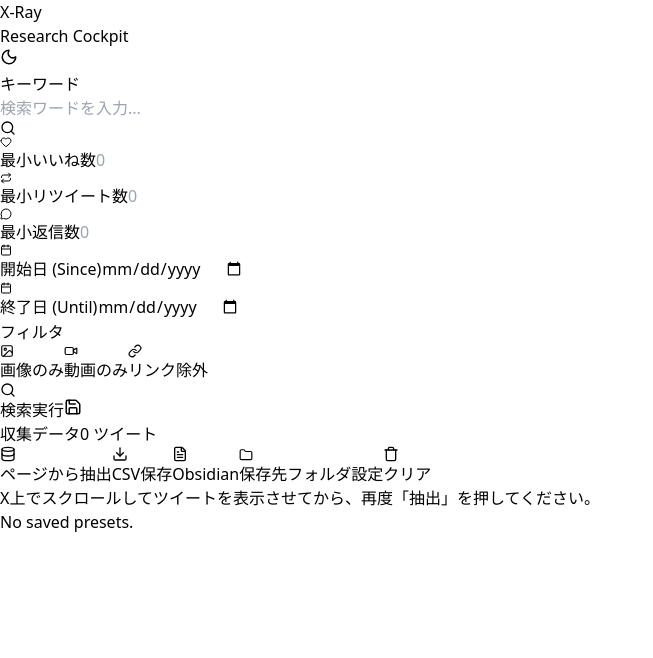
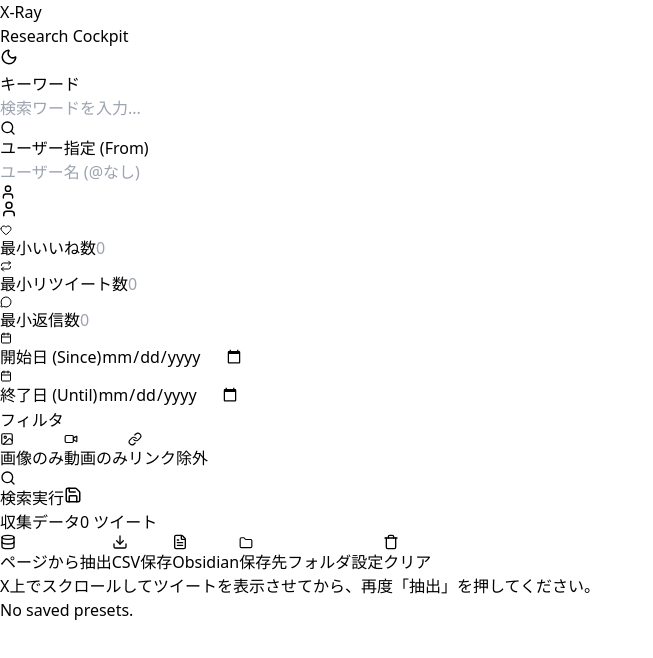
Before and after one commit to kenken0825/X-Ray, a React (Vite) app: page / in a window 1280 px wide. Shown: the top 658 px of the page, without its empty margins (0-653 px from the left). Built offline with nearby package versions, Linux system fonts and the light colour scheme.

Commit message:
feat: 検索フォームにユーザー指定機能を追加し、現在のタブからユーザー名を取得できるようにした

```diff
--- a/src/App.jsx
+++ b/src/App.jsx
@@ -11,6 +11,7 @@
 function App() {
   const [formData, setFormData] = useState({
     keyword: '',
+    fromUser: '',
     minFaves: '',
     minRetweets: '',
     minReplies: '',
--- a/src/components/SearchForm.jsx
+++ b/src/components/SearchForm.jsx
@@ -1,8 +1,7 @@
-import { Search, Save, Calendar, Heart, Repeat, Image, Video, Link as LinkIcon, MessageCircle } from 'lucide-react';
+import { Search, Save, Calendar, Heart, Repeat, Image, Video, Link as LinkIcon, MessageCircle, User } from 'lucide-react';
 import { buildQuery } from '../utils/queryBuilder';
 
 export default function SearchForm({ formData, onChange, onSavePreset }) {
-    // ... existing handlers ...
     const handleChange = (e) => {
         const { name, value } = e.target;
         onChange({ ...formData, [name]: value });
@@ -16,6 +15,32 @@
                 [filterName]: !formData.filters[filterName]
             }
         });
+    };
+
+    const handleGetCurrentUser = async () => {
+        const [tab] = await chrome.tabs.query({ active: true, lastFocusedWindow: true });
+        if (!tab || !tab.url) return;
+
+        try {
+            const url = new URL(tab.url);
+            if (url.hostname === 'x.com' || url.hostname === 'twitter.com') {
+                const pathParts = url.pathname.split('/').filter(Boolean);
+                if (pathParts.length > 0) {
+                    // The first part of the path is usually the username (e.g., x.com/username)
+                    // Exclude reserved paths if necessary, but simple extraction is usually enough
+                    const username = pathParts[0];
+                    if (!['home', 'explore', 'notifications', 'messages', 'search'].includes(username)) {
+                        onChange({ ...formData, fromUser: username });
+                    } else {
+                        alert('ユーザープロフィールページを開いてください');
+                    }
+                }
+            } else {
+                alert('X (Twitter) のページを開いてください');
+            }
+        } catch (e) {
+            console.error('Failed to parse URL', e);
+        }
     };
 
     const handleSearch = () => {
@@ -54,6 +79,31 @@
                         className="w-full bg-white dark:bg-slate-800 border border-slate-300 dark:border-slate-700 rounded px-3 py-2 text-sm text-slate-900 dark:text-white focus:outline-none focus:border-blue-500 pl-9 transition-colors"
                     />
                     <Search className="absolute left-3 top-2.5 text-slate-400" size={16} />
+                </div>
+            </div>
+
+            {/* From User */}
+            <div>
+                <label className="block text-xs font-medium text-slate-400 dark:text-slate-400 text-slate-600 mb-1">ユーザー指定 (From)</label>
+                <div className="flex gap-2">
+                    <div className="relative flex-1">
+                        <input
+                            type="text"
+                            name="fromUser"
+                            value={formData.fromUser}
+                            onChange={handleChange}
+                            placeholder="ユーザー名 (@なし)"
+                            className="w-full bg-white dark:bg-slate-800 border border-slate-300 dark:border-slate-700 rounded px-3 py-2 text-sm text-slate-900 dark:text-white focus:outline-none focus:border-blue-500 pl-9 transition-colors"
+                        />
+                        <User className="absolute left-3 top-2.5 text-slate-400" size={16} />
+                    </div>
+                    <button
+                        onClick={handleGetCurrentUser}
+                        className="bg-slate-100 dark:bg-slate-700 hover:bg-slate-200 dark:hover:bg-slate-600 text-slate-600 dark:text-slate-300 p-2 rounded border border-slate-300 dark:border-slate-600 transition-colors"
+                        title="現在のタブからユーザー名を取得"
+                    >
+                        <User size={18} />
+                    </button>
                 </div>
             </div>
 
--- a/src/utils/queryBuilder.js
+++ b/src/utils/queryBuilder.js
@@ -13,11 +13,15 @@
  * @param {boolean} [params.filters.noLinks] - -filter:links
  * @returns {string} The constructed query string
  */
-export const buildQuery = ({ keyword, minFaves, minRetweets, minReplies, since, until, filters = {} }) => {
+export const buildQuery = ({ keyword, fromUser, minFaves, minRetweets, minReplies, since, until, filters = {} }) => {
     const parts = [];
 
     if (keyword) {
         parts.push(keyword.trim());
+    }
+
+    if (fromUser) {
+        parts.push(`from:${fromUser.replace('@', '')}`);
     }
 
     if (minFaves) {
```
